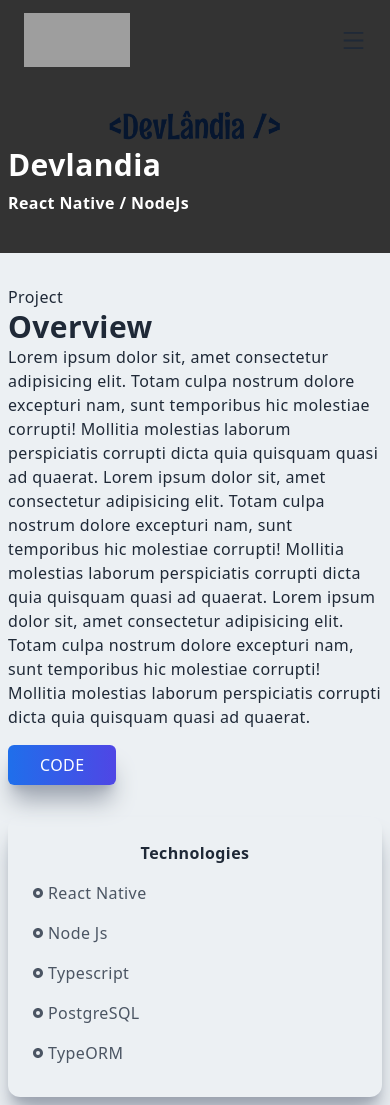
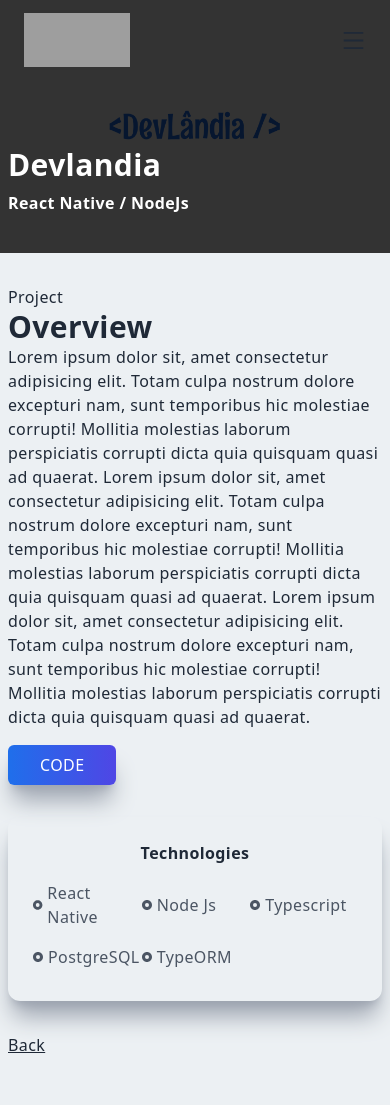
Before and after one commit to FixRuan/Next-Website, a Next.js app: page /devlandia in a window 390 px wide. After the commit the page ends 1065 px from the top, so only its background shows below. Built offline with nearby package versions, Linux system fonts and the light colour scheme; grey boxes are pictures that could not be loaded.

Commit message:
Back button to projects

```diff
--- a/pages/devlandia.jsx
+++ b/pages/devlandia.jsx
@@ -1,6 +1,7 @@
 import Image from "next/image";
 import propertyImg from '../public/assets/projects/devlandia.png';
 import { RiRadioButtonFill } from 'react-icons/ri';
+import Link from "next/link";
 
 
 export default function Devlandia() {
@@ -43,7 +44,7 @@
                     <div className="p-2">
                         <p className="text-center font-bold pb-2">Technologies</p>
 
-                        <div className="">
+                        <div className="grid grid-cols-3 md:grid-cols-1">
                             <p className="flex text-gray-600 py-2 items-center">
                                 <RiRadioButtonFill className="pr-1" /> React Native
                             </p>
@@ -66,8 +67,12 @@
                         </div>
                     </div>
                 </div>
+
+                <Link href="/#projects">
+                    <p className="underline cursor-pointer">Back</p>
+                </Link>
+
             </div>
-
         </div>
     )
 }
```
